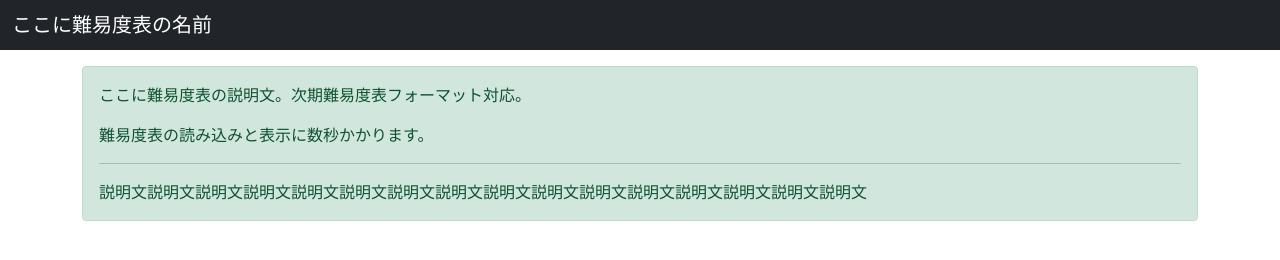
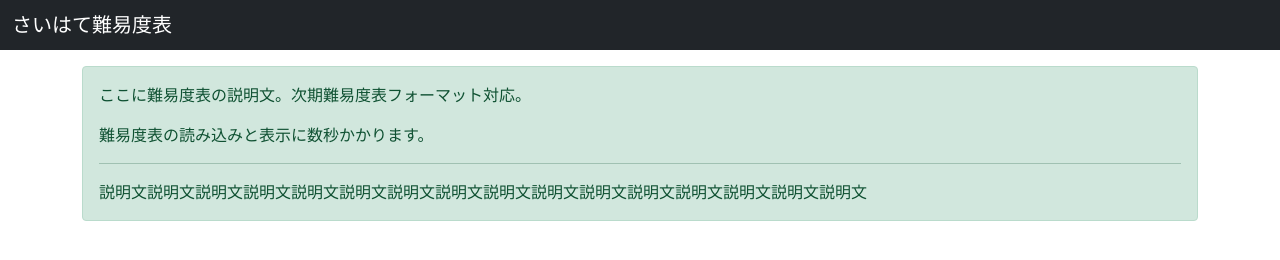
Before and after one commit to reco2718/saihate_nanido, a plain HTML site: page index.html in a window 1280 px wide. Drawn offline with nearby package versions, Linux system fonts and the light colour scheme; no server answers.

Commit message:
Update index.html

```diff
--- a/index.html
+++ b/index.html
@@ -19,7 +19,7 @@
     <header class="mb-3">
         <nav class="navbar navbar-dark bg-dark">
             <div class="container-fluid">
-                <span class="navbar-brand mb-0 h1">ここに難易度表の名前</span>
+                <span class="navbar-brand mb-0 h1">さいはて難易度表</span>
             </div>
         </nav>
     </header>
```
